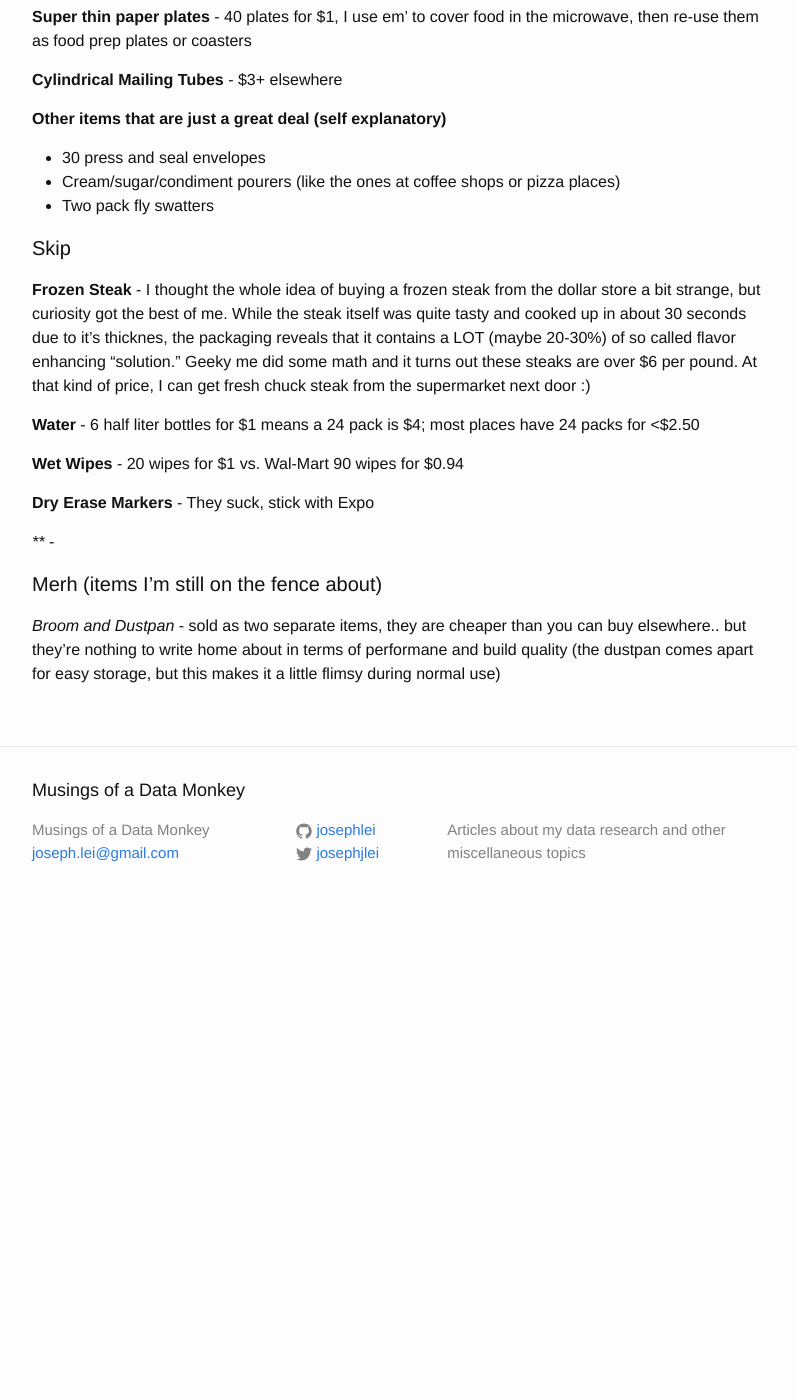
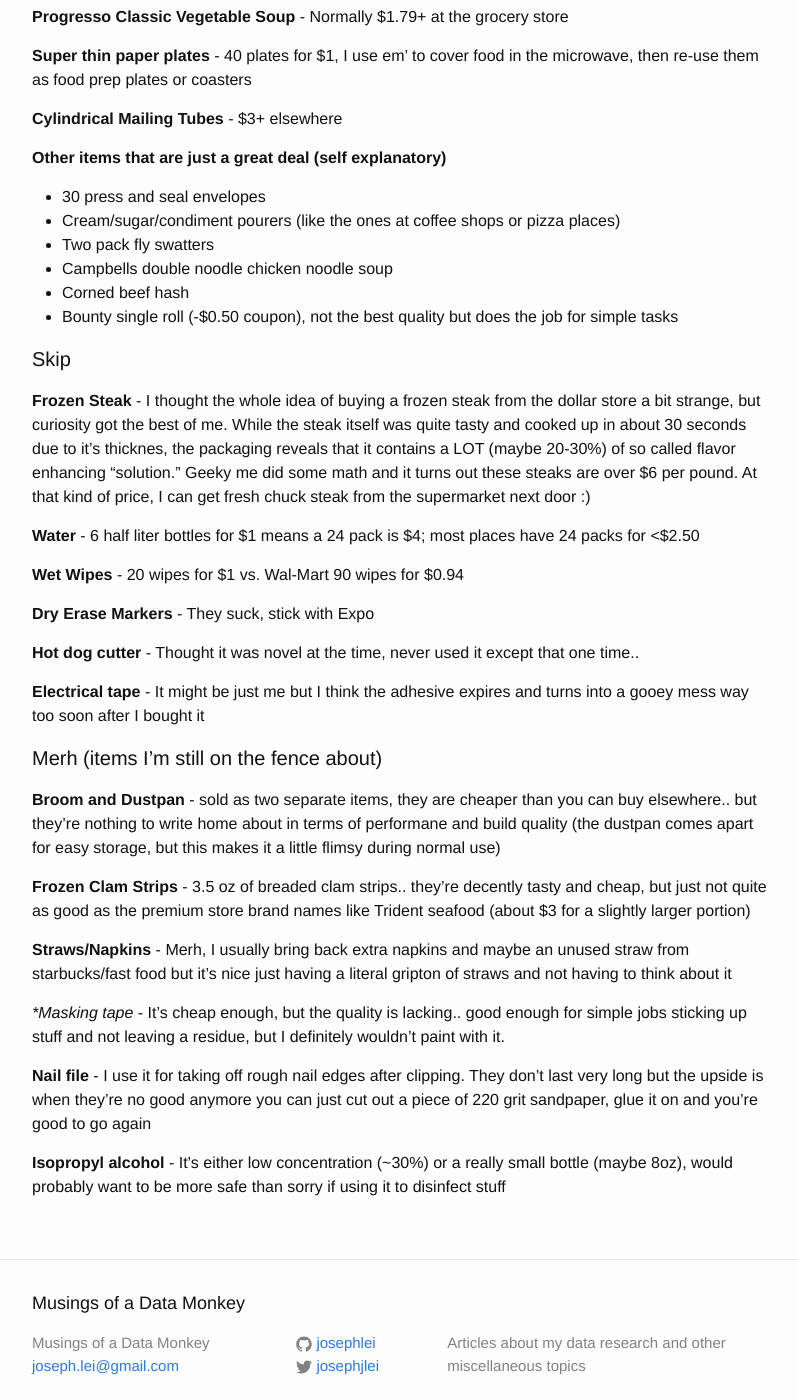
Before and after one commit to josephlei/jjl-website, a Jekyll site: the page built from _posts/2015-08-09-dollar-tree.markdown, in a window 1280 px wide and 1400 px high, scrolled down 1098 px. Shown: the whole window, without its empty margins (238-1035 px from the left). Built offline with Jekyll 4.4.1, drawn with Linux system fonts in a browser that asks for light colours; before the commit the page ends 2022 px from its top, so only the background shows below that; some of the changed text lies outside the part shown.

Commit message:
direct shell update

```diff
--- a/_posts/2015-08-09-dollar-tree.markdown
+++ b/_posts/2015-08-09-dollar-tree.markdown
@@ -13,6 +13,8 @@
 Let me just say, I love dollar stores.. not just because of the jankiness that sometimes comes with em' but because there are truly amazing people who work there.. who just happen to provide me great bargains.
 
 With that said, not all items are created equal in the wonderful world of said greenback; some items you should stock.. others, definitely skip
+
+Shoutout to my local dollar store peepz: Armando, Alex
 
 ####Stock
 
@@ -35,9 +37,13 @@
 **Cylindrical Mailing Tubes** - $3+ elsewhere
 
 **Other items that are just a great deal (self explanatory)**
+
 * 30 press and seal envelopes
 * Cream/sugar/condiment pourers (like the ones at coffee shops or pizza places)
 * Two pack fly swatters
+* Campbells double noodle chicken noodle soup
+* Corned beef hash
+* Bounty single roll (-$0.50 coupon), not the best quality but does the job for simple tasks
 
 
 ####Skip
@@ -50,8 +56,20 @@
 
 **Dry Erase Markers** - They suck, stick with Expo
 
-**** -
+**Hot dog cutter** - Thought it was novel at the time, never used it except that one time..
+
+**Electrical tape** - It might be just me but I think the adhesive expires and turns into a gooey mess way too soon after I bought it
 
 ####Merh (items I'm still on the fence about)
 
-*Broom and Dustpan* - sold as two separate items, they are cheaper than you can buy elsewhere.. but they're nothing to write home about in terms of performane and build quality (the dustpan comes apart for easy storage, but this makes it a little flimsy during normal use)
+**Broom and Dustpan** - sold as two separate items, they are cheaper than you can buy elsewhere.. but they're nothing to write home about in terms of performane and build quality (the dustpan comes apart for easy storage, but this makes it a little flimsy during normal use)
+
+**Frozen Clam Strips** - 3.5 oz of breaded clam strips.. they're decently tasty and cheap, but just not quite as good as the premium store brand names like Trident seafood (about $3 for a slightly larger portion)
+
+**Straws/Napkins** - Merh, I usually bring back extra napkins and maybe an unused straw from starbucks/fast food but it's nice just having a literal gripton of straws and not having to think about it
+
+**Masking tape* - It's cheap enough, but the quality is lacking.. good enough for simple jobs sticking up stuff and not leaving a residue, but I definitely wouldn't paint with it.
+
+**Nail file** - I use it for taking off rough nail edges after clipping.  They don't last very long but the upside is when they're no good anymore you can just cut out a piece of 220 grit sandpaper, glue it on and you're good to go again
+
+**Isopropyl alcohol** - It's either low concentration (~30%) or a really small bottle (maybe 8oz), would probably want to be more safe than sorry if using it to disinfect stuff
```
